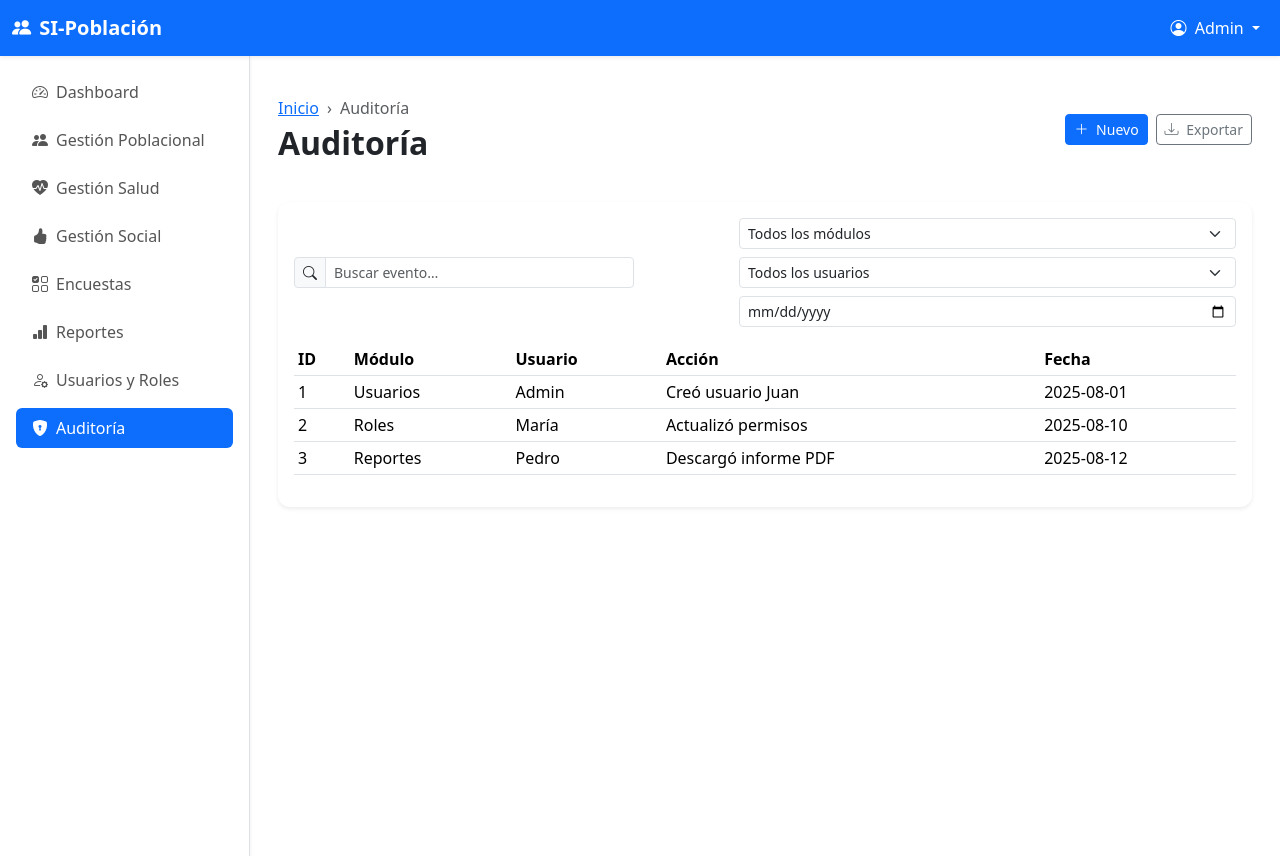
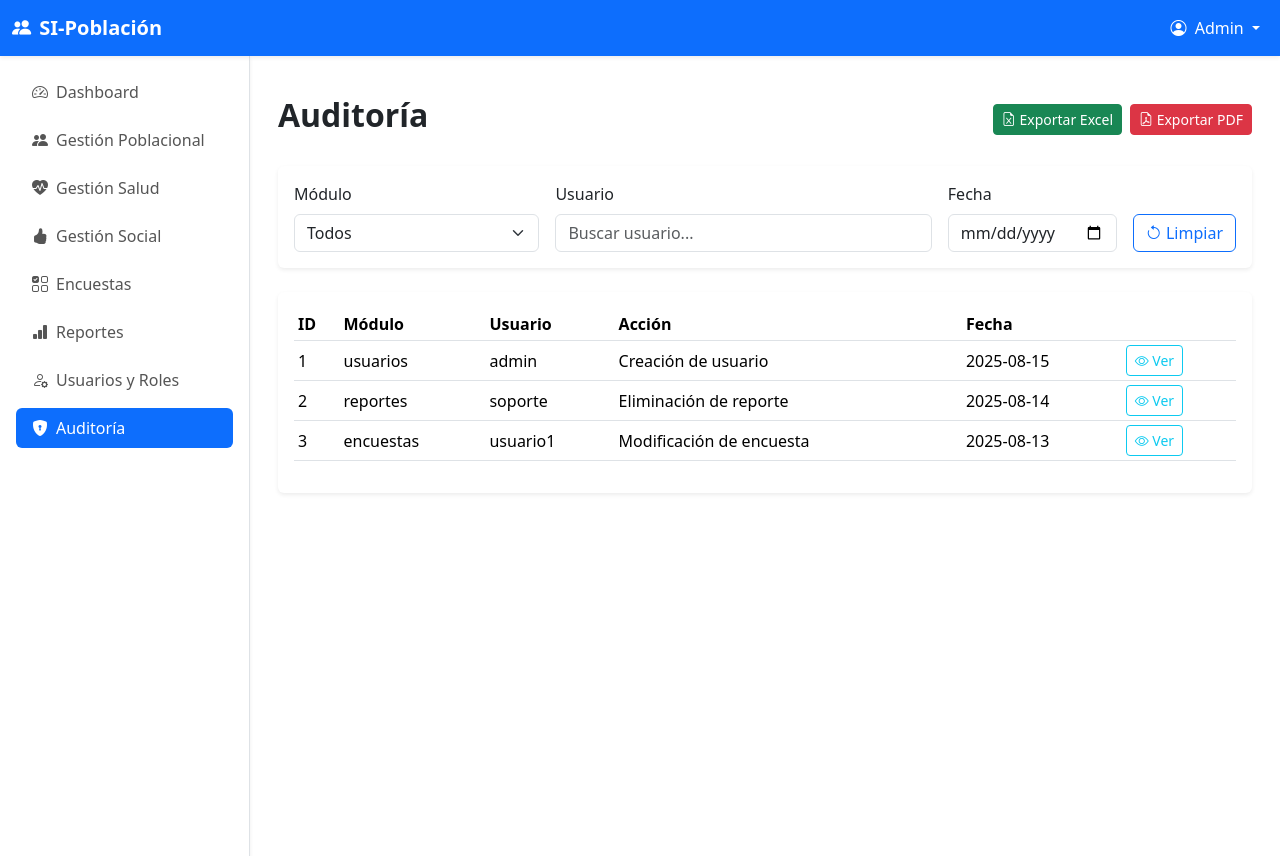
Before and after one commit to eduard-ve/sip_comunidades, a Vue app in the folder frontend/: page /auditoria in a window 1280 px wide. Built offline with nearby package versions, Linux system fonts and the light colour scheme.

Commit message:
Componente creado, se ajusto el template Reportes para utilizar el nuevo componente.

```diff
--- /dev/null
+++ b/frontend/src/components/AuditTable.vue
@@ -0,0 +1,93 @@
+<template>
+  <div>
+    <!-- Filtros -->
+    <div class="card border-0 shadow-sm mb-4">
+      <div class="card-body d-flex flex-wrap gap-3">
+        <div class="flex-grow-1">
+          <label class="form-label">Módulo</label>
+          <select v-model="filters.module" class="form-select">
+            <option value="">Todos</option>
+            <option value="usuarios">Usuarios</option>
+            <option value="reportes">Reportes</option>
+            <option value="encuestas">Encuestas</option>
+          </select>
+        </div>
+        <div class="flex-grow-1">
+          <label class="form-label">Usuario</label>
+          <input v-model="filters.user" type="text" class="form-control" placeholder="Buscar usuario..." />
+        </div>
+        <div>
+          <label class="form-label">Fecha</label>
+          <input v-model="filters.date" type="date" class="form-control" />
+        </div>
+        <div class="align-self-end">
+          <button class="btn btn-outline-primary" @click="resetFilters">
+            <i class="bi bi-arrow-counterclockwise"></i> Limpiar
+          </button>
+        </div>
+      </div>
+    </div>
+
+    <!-- Tabla -->
+    <div class="card border-0 shadow-sm">
+      <div class="card-body table-responsive">
+        <table class="table table-sm align-middle">
+          <thead>
+            <tr>
+              <th>ID</th>
+              <th>Módulo</th>
+              <th>Usuario</th>
+              <th>Acción</th>
+              <th>Fecha</th>
+              <th></th>
+            </tr>
+          </thead>
+          <tbody>
+            <tr v-for="evento in filteredEvents" :key="evento.id">
+              <td>{{ evento.id }}</td>
+              <td>{{ evento.module }}</td>
+              <td>{{ evento.user }}</td>
+              <td>{{ evento.action }}</td>
+              <td>{{ evento.date }}</td>
+              <td>
+                <button class="btn btn-sm btn-outline-info" @click="$emit('view-details', evento)">
+                  <i class="bi bi-eye"></i> Ver
+                </button>
+              </td>
+            </tr>
+            <tr v-if="!filteredEvents.length">
+              <td colspan="6" class="text-center text-muted py-4">Sin registros</td>
+            </tr>
+          </tbody>
+        </table>
+      </div>
+    </div>
+  </div>
+</template>
+
+<script setup>
+import { ref, computed, watch } from "vue"
+
+const props = defineProps({
+  events: { type: Array, required: true }
+})
+
+const filters = ref({
+  module: "",
+  user: "",
+  date: ""
+})
+
+const filteredEvents = computed(() => {
+  return props.events.filter(e => {
+    const matchModule = !filters.value.module || e.module === filters.value.module
+    const matchUser = !filters.value.user || e.user.toLowerCase().includes(filters.value.user.toLowerCase())
+    const matchDate = !filters.value.date || e.date === filters.value.date
+    return matchModule && matchUser && matchDate
+  })
+})
+
+function resetFilters() {
+  filters.value = { module: "", user: "", date: "" }
+}
+</script>
--- a/frontend/src/views/Auditoria.vue
+++ b/frontend/src/views/Auditoria.vue
@@ -1,88 +1,94 @@
 <template>
-  <BaseModule
-    title="Auditoría"
-    :breadcrumbs="[
-      { label: 'Inicio', to: '/' },
-      { label: 'Auditoría' }
-    ]"
-    :table="{ columns, rows }"
-    search-placeholder="Buscar evento…"
-    @rowClick="verDetalle"
-    @export="exportarAuditoria"
-  >
-    <!-- Filtros -->
-    <template #table-filters>
-      <div class="d-flex flex-wrap gap-2">
-        <!-- Filtro por módulo -->
-        <select v-model="filtros.modulo" class="form-select form-select-sm">
-          <option value="">Todos los módulos</option>
-          <option v-for="m in modulos" :key="m" :value="m">{{ m }}</option>
-        </select>
+  <div class="container-fluid py-4">
+    <!-- Título y exportación -->
+    <div class="d-flex justify-content-between align-items-center mb-4">
+      <h2 class="fw-bold">Auditoría</h2>
+      <div class="d-flex gap-2">
+        <button class="btn btn-success btn-sm" @click="exportExcel">
+          <i class="bi bi-file-earmark-excel"></i> Exportar Excel
+        </button>
+        <button class="btn btn-danger btn-sm" @click="exportPdf">
+          <i class="bi bi-file-earmark-pdf"></i> Exportar PDF
+        </button>
+      </div>
+    </div>
 
-        <!-- Filtro por usuario -->
-        <select v-model="filtros.usuario" class="form-select form-select-sm">
-          <option value="">Todos los usuarios</option>
-          <option v-for="u in usuarios" :key="u" :value="u">{{ u }}</option>
-        </select>
+    <!-- Componente de tabla -->
+    <AuditTable :events="events" @view-details="showDetails" />
 
-        <!-- Filtro por fecha -->
-        <input
-          type="date"
-          v-model="filtros.fecha"
-          class="form-control form-control-sm"
-        />
+    <!-- Modal detalle -->
+    <div v-if="selectedEvent" class="modal fade show d-block" tabindex="-1">
+      <div class="modal-dialog modal-lg modal-dialog-centered">
+        <div class="modal-content">
+          <div class="modal-header">
+            <h5 class="modal-title">Detalle del evento</h5>
+            <button type="button" class="btn-close" @click="selectedEvent = null"></button>
+          </div>
+          <div class="modal-body">
+            <p><strong>Módulo:</strong> {{ selectedEvent.module }}</p>
+            <p><strong>Usuario:</strong> {{ selectedEvent.user }}</p>
+            <p><strong>Acción:</strong> {{ selectedEvent.action }}</p>
+            <p><strong>Fecha:</strong> {{ selectedEvent.date }}</p>
+
+            <h6 class="fw-bold mt-3">Cambios</h6>
+            <ul>
+              <li v-for="(value, field) in selectedEvent.changes" :key="field">
+                <strong>{{ field }}:</strong> {{ value.old }} → {{ value.new }}
+              </li>
+            </ul>
+          </div>
+          <div class="modal-footer">
+            <button class="btn btn-secondary" @click="selectedEvent = null">Cerrar</button>
+          </div>
+        </div>
       </div>
-    </template>
-  </BaseModule>
+    </div>
+    <div v-if="selectedEvent" class="modal-backdrop fade show"></div>
+  </div>
 </template>
 
 <script setup>
-import { ref, computed } from "vue"
-import BaseModule from "../components/BaseModule.vue"
-import { useRouter } from "vue-router"
+import { ref } from "vue"
+import AuditTable from "../components/AuditTable.vue"
 
-const router = useRouter()
-
-// Definición de columnas de la tabla
-const columns = [
-  { key: "id", label: "ID" },
-  { key: "modulo", label: "Módulo" },
-  { key: "usuario", label: "Usuario" },
-  { key: "accion", label: "Acción" },
-  { key: "fecha", label: "Fecha" }
-]
-
-// Datos mock (aquí luego se conectaría a la API)
-const eventos = ref([
-  { id: 1, modulo: "Usuarios", usuario: "Admin", accion: "Creó usuario Juan", fecha: "2025-08-01" },
-  { id: 2, modulo: "Roles", usuario: "María", accion: "Actualizó permisos", fecha: "2025-08-10" },
-  { id: 3, modulo: "Reportes", usuario: "Pedro", accion: "Descargó informe PDF", fecha: "2025-08-12" }
+const events = ref([
+  {
+    id: 1,
+    module: "usuarios",
+    user: "admin",
+    action: "Creación de usuario",
+    date: "2025-08-15",
+    changes: { nombre: { old: "-", new: "Juan" }, rol: { old: "-", new: "Editor" } }
+  },
+  {
+    id: 2,
+    module: "reportes",
+    user: "soporte",
+    action: "Eliminación de reporte",
+    date: "2025-08-14",
+    changes: { reporte: { old: "Reporte A", new: "-" } }
+  },
+  {
+    id: 3,
+    module: "encuestas",
+    user: "usuario1",
+    action: "Modificación de encuesta",
+    date: "2025-08-13",
+    changes: { titulo: { old: "Encuesta 2024", new: "Encuesta 2025" } }
+  }
 ])
 
-// Filtros
-const filtros = ref({ modulo: "", usuario: "", fecha: "" })
+const selectedEvent = ref(null)
 
-const modulos = ["Usuarios", "Roles", "Reportes"]
-const usuarios = ["Admin", "María", "Pedro"]
-
-// Filtrado dinámico
-const rows = computed(() => {
-  return eventos.value.filter(e => {
-    return (
-      (!filtros.value.modulo || e.modulo === filtros.value.modulo) &&
-      (!filtros.value.usuario || e.usuario === filtros.value.usuario) &&
-      (!filtros.value.fecha || e.fecha === filtros.value.fecha)
-    )
-  })
-})
-
-// Navegar a detalle
-function verDetalle(evento) {
-  router.push({ name: "auditoria-detalle", params: { id: evento.id } })
+function exportExcel() {
+  alert("Exportando a Excel...")
 }
 
-// Exportar auditoría
-function exportarAuditoria() {
-  alert("Exportando auditoría en Excel/PDF...")
+function exportPdf() {
+  alert("Exportando a PDF...")
+}
+
+function showDetails(event) {
+  selectedEvent.value = event
 }
 </script>
```
